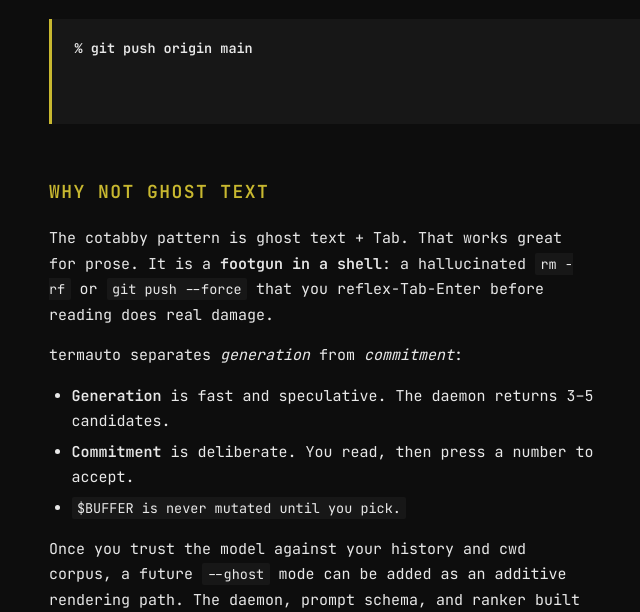
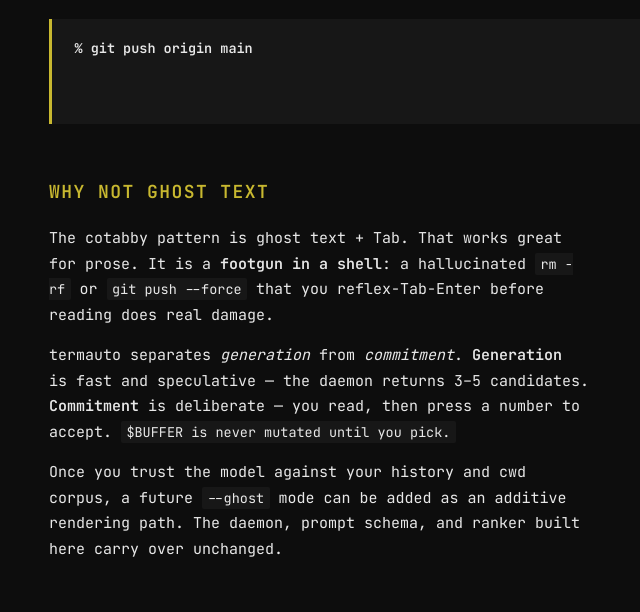
Before and after one commit to griffinwork40/termauto, a plain HTML site: page docs/index.html in a window 1280 px wide. Shown: the part 177-789 px from the top of the page, without its empty margins (285-925 px from the left). Drawn offline with Linux system fonts and the light colour scheme.

Commit message:
fix(docs): convert safety section bullets to prose per spec

```diff
--- a/docs/index.html
+++ b/docs/index.html
@@ -32,12 +32,10 @@
     <p>The cotabby pattern is ghost text + Tab. That works great for prose. It is a
     <strong>footgun in a shell</strong>: a hallucinated <code>rm -rf</code> or
     <code>git push --force</code> that you reflex-Tab-Enter before reading does real damage.</p>
-    <p>termauto separates <em>generation</em> from <em>commitment</em>:</p>
-    <ul>
-      <li><strong>Generation</strong> is fast and speculative. The daemon returns 3&ndash;5 candidates.</li>
-      <li><strong>Commitment</strong> is deliberate. You read, then press a number to accept.</li>
-      <li><code>$BUFFER is never mutated until you pick.</code></li>
-    </ul>
+    <p>termauto separates <em>generation</em> from <em>commitment</em>.
+    <strong>Generation</strong> is fast and speculative — the daemon returns 3&ndash;5 candidates.
+    <strong>Commitment</strong> is deliberate — you read, then press a number to accept.
+    <code>$BUFFER is never mutated until you pick.</code></p>
     <p>Once you trust the model against your history and cwd corpus, a future
     <code>--ghost</code> mode can be added as an additive rendering path. The daemon,
     prompt schema, and ranker built here carry over unchanged.</p>
```
